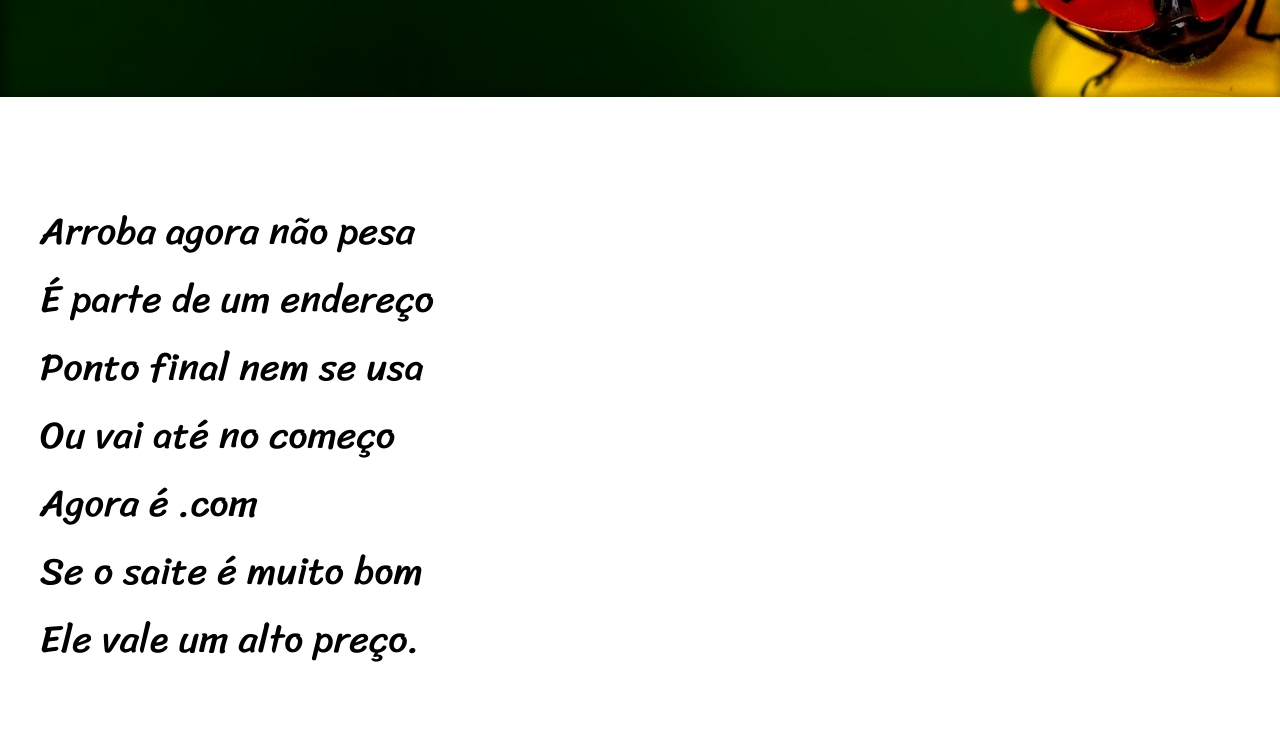
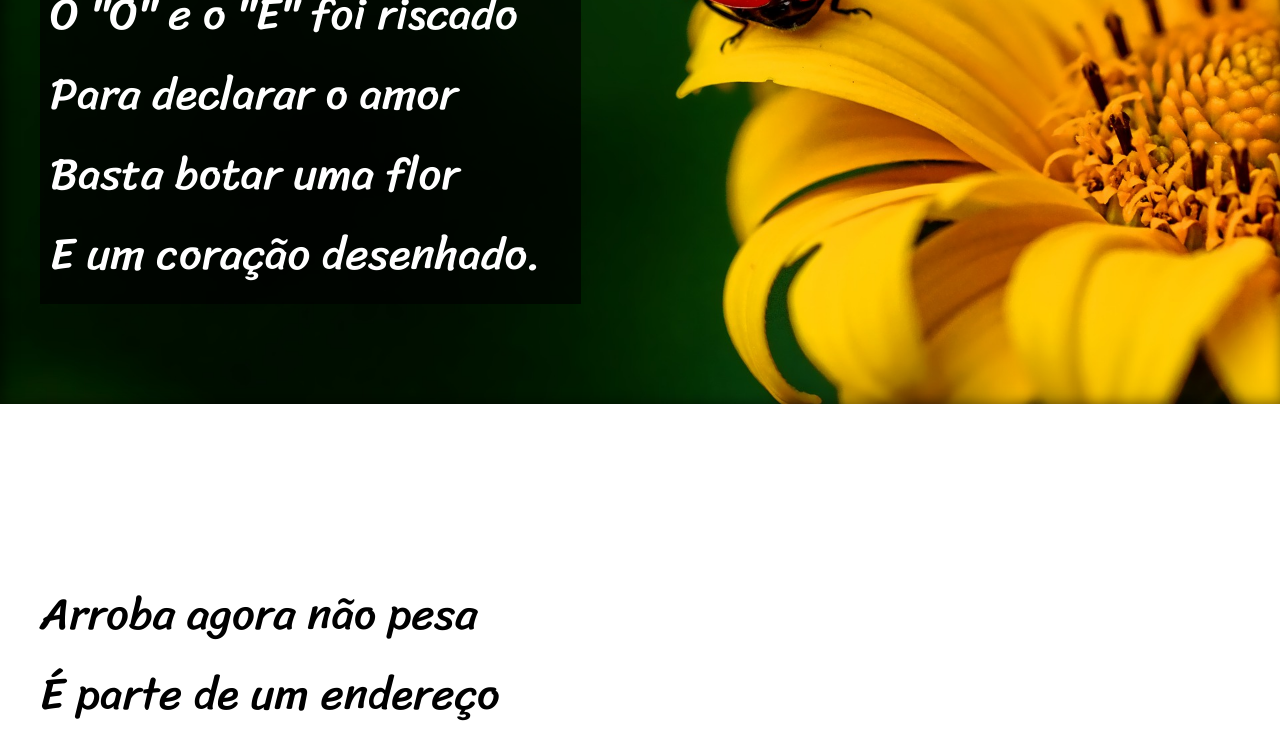
Before and after one commit to eupedrocambui/site_cordel_curso, a plain HTML site: page index.html in a window 1280 px wide. Shown: the part 1514-2266 px from the top of the page. Drawn offline with Linux system fonts and the light colour scheme.

Commit message:
projeto finalizado

```diff
--- a/style.css
+++ b/style.css
@@ -49,10 +49,15 @@ body {
 
 div p {
     font-family: var(--fonte2);
-    font-size: 3vw;
+    font-size: 3.5vw;
     padding-left: 40px;
-    padding-top: 100px;
-    padding-bottom: 100px;
+    padding-top: 2em;
+    padding-bottom: 2em;
+}
+
+.padrao {
+    padding-top: 10vh;
+    padding-bottom: 10vh;
 }
 
 .customizada {
@@ -62,12 +67,16 @@ div p {
 
 .customizada#c1 {
     background-image: url(util/imagens/background001.jpg);
+    background-position: center center;
     background-attachment: fixed;
+    background-size: cover;
 }
 
 .customizada#c2 {
     background-image: url(util/imagens/background002.jpg);
+    background-position: right center;
     background-attachment: fixed;
+    background-size: cover;
 }
 
 .customizada > p {
```
